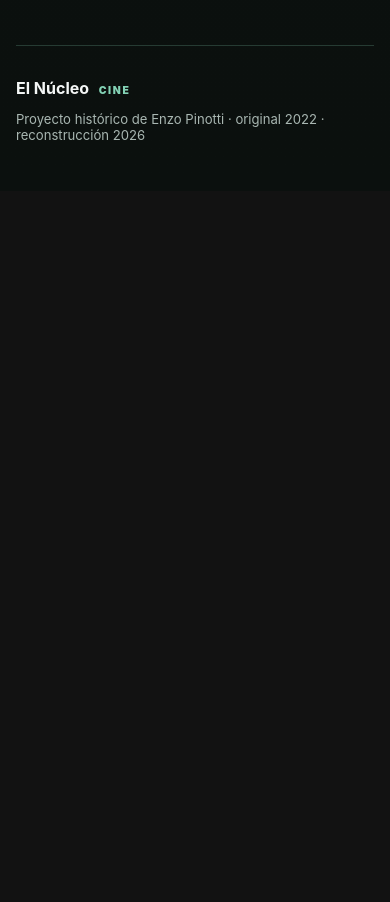
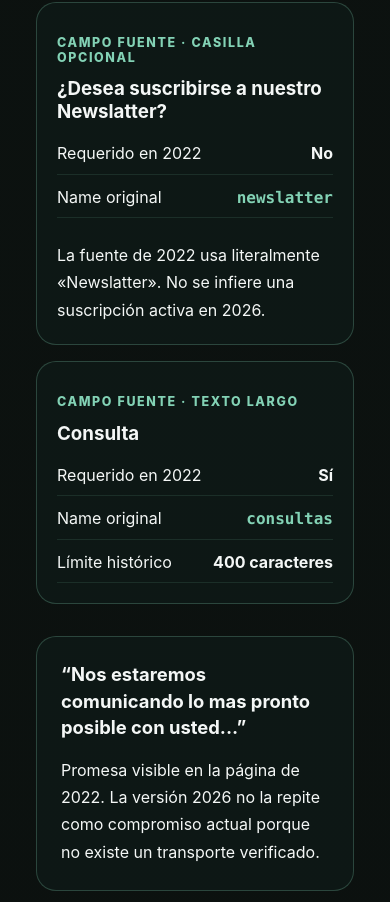
Before and after one commit to Enzopinotti/El_Nucleo_Web, a React (Vite) app in the folder modern/: page / in a window 390 px wide. Shown: the part 10282-11184 px from the top of the page. Before the commit the page ends 10473 px from the top, so only its background shows below. Built offline with nearby package versions, Linux system fonts and the light colour scheme.

Commit message:
feat(modern): migrate historical Contacto without fake transport

```diff
--- a/modern/src/App.tsx
+++ b/modern/src/App.tsx
@@ -1,9 +1,11 @@
 import { ArchiveGallery } from "./components/ArchiveGallery";
 import { BackstageArchive } from "./components/BackstageArchive";
 import { HistoricalAbout } from "./components/HistoricalAbout";
+import { HistoricalContact } from "./components/HistoricalContact";
 import { HistoricalTeam } from "./components/HistoricalTeam";
 import { historicalAboutStatements } from "./content/historical-about";
 import { historicalBackstage } from "./content/historical-backstage";
+import { historicalContactContract } from "./content/historical-contact";
 import { historicalLogo, historicalServices } from "./content/historical-home";
 import {
   historicalClientReferences,
@@ -32,6 +34,7 @@ export function App() {
           <a href="#servicios">Servicios 2022</a>
           <a href="#backstage">Backstage</a>
           <a href="#equipo">Equipo 2022</a>
+          <a href="#contacto">Contacto 2022</a>
           <a href="#historia">Historia</a>
         </nav>
       </header>
@@ -88,6 +91,8 @@ export function App() {
           people={historicalPeople}
           clientReferences={historicalClientReferences}
         />
+
+        <HistoricalContact contract={historicalContactContract} />
 
         <section
           className="history-section"
@@ -160,9 +165,9 @@ export function App() {
               <span aria-hidden="true">03</span>
               <h3>Contenido con límites honestos</h3>
               <p>
-                Servicios, equipo y clientes históricos no se presentan
-                automáticamente como actividad vigente. Cada afirmación se
-                revisa antes del cutover.
+                Servicios, equipo, clientes y contacto históricos no se
+                presentan automáticamente como actividad vigente. Cada
+                afirmación o flujo se verifica antes del cutover.
               </p>
             </article>
           </div>
--- /dev/null
+++ b/modern/src/components/HistoricalContact.tsx
@@ -0,0 +1,141 @@
+import type { HistoricalContactField } from "../content/historical-contact";
+
+type HistoricalContactProps = {
+  contract: {
+    sourceYear: number;
+    sourcePath: string;
+    sourceBlob: string;
+    sourceMethod: string;
+    sourceAction: string;
+    sourceEncoding: string;
+    sourcePromise: string;
+    fields: readonly HistoricalContactField[];
+  };
+};
+
+const fieldTypeLabel: Record<HistoricalContactField["kind"], string> = {
+  text: "Texto",
+  email: "Correo electrónico",
+  checkbox: "Casilla opcional",
+  textarea: "Texto largo",
+};
+
+export function HistoricalContact({ contract }: HistoricalContactProps) {
+  return (
+    <section
+      className="historical-contact"
+      id="contacto"
+      aria-labelledby="contacto-title"
+      aria-describedby="contacto-boundary"
+    >
+      <div className="historical-contact__intro">
+        <div>
+          <p className="section-kicker">Contacto · archivo 2022</p>
+          <h2 id="contacto-title">Lo que el formulario histórico pedía</h2>
+        </div>
+
+        <p id="contacto-boundary" className="section-note">
+          La reconstrucción 2026 conserva el contrato visible de la página
+          original, pero no recopila ni transmite datos personales: el código
+          de 2022 no define un destino de entrega verificable.
+        </p>
+      </div>
+
+      <aside
+        className="historical-contact__status"
+        aria-label="Estado del contacto en 2026"
+      >
+        <div>
+          <span className="historical-contact__status-label">
+            Recolección de datos 2026
+          </span>
+          <strong>No habilitada</strong>
+        </div>
+        <p>
+          No hay formulario operativo, newsletter activa ni estado de éxito
+          simulado. Un canal real deberá definir destino, privacidad, anti-spam
+          y estados de error antes de aceptar información de una persona.
+        </p>
+      </aside>
+
+      <div className="historical-contact__contract">
+        <article className="historical-contact__source">
+          <p className="historical-contact__eyebrow">Contrato fuente</p>
+          <h3>El HTML enviaba por GET a una acción vacía</h3>
+          <dl>
+            <div>
+              <dt>Año</dt>
+              <dd>{contract.sourceYear}</dd>
+            </div>
+            <div>
+              <dt>Fuente</dt>
+              <dd>
+                <code>{contract.sourcePath}</code>
+              </dd>
+            </div>
+            <div>
+              <dt>Método</dt>
+              <dd>
+                <code>{contract.sourceMethod}</code>
+              </dd>
+            </div>
+            <div>
+              <dt>Action</dt>
+              <dd>
+                <code>{contract.sourceAction || "vacía"}</code>
+              </dd>
+            </div>
+          </dl>
+          <p className="historical-contact__warning">
+            Repetir ese transporte podría exponer nombre, correo y consulta en
+            una URL o historial del navegador. Por eso no se replica.
+          </p>
+        </article>
+
+        <div className="historical-contact__fields" aria-label="Campos históricos">
+          {contract.fields.map((field) => (
+            <article className="historical-contact__field" key={field.id}>
+              <div>
+                <p className="historical-contact__eyebrow">
+                  Campo fuente · {fieldTypeLabel[field.kind]}
+                </p>
+                <h3>{field.sourceLabel}</h3>
+              </div>
+              <dl>
+                <div>
+                  <dt>Requerido en 2022</dt>
+                  <dd>{field.required ? "Sí" : "No"}</dd>
+                </div>
+                <div>
+                  <dt>Name original</dt>
+                  <dd>
+                    <code>{field.sourceName}</code>
+                  </dd>
+                </div>
+                {field.maxLength ? (
+                  <div>
+                    <dt>Límite histórico</dt>
+                    <dd>{field.maxLength} caracteres</dd>
+                  </div>
+                ) : null}
+              </dl>
+              {field.sourceNote ? (
+                <p className="historical-contact__field-note">
+                  {field.sourceNote}
+                </p>
+              ) : null}
+            </article>
+          ))}
+        </div>
+      </div>
+
+      <blockquote className="historical-contact__promise">
+        <p>“{contract.sourcePromise}”</p>
+        <footer>
+          Promesa visible en la página de 2022. La versión 2026 no la repite
+          como compromiso actual porque no existe un transporte verificado.
+        </footer>
+      </blockquote>
+    </section>
+  );
+}
--- /dev/null
+++ b/modern/src/content/historical-contact.ts
@@ -0,0 +1,60 @@
+export type HistoricalContactField = {
+  id: string;
+  sourceLabel: string;
+  kind: "text" | "email" | "checkbox" | "textarea";
+  required: boolean;
+  sourceName: string;
+  maxLength?: number;
+  sourceNote?: string;
+};
+
+export const historicalContactContract = {
+  sourceYear: 2022,
+  sourcePath: "views/contacto.html",
+  sourceBlob: "e8a550ad30c708a0893ad31b3b289b15bcf8e118",
+  sourceMethod: "GET",
+  sourceAction: "",
+  sourceEncoding: "text/plain",
+  sourcePromise:
+    "Nos estaremos comunicando lo mas pronto posible con usted...",
+  fields: [
+    {
+      id: "name",
+      sourceLabel: "Nombre",
+      kind: "text",
+      required: true,
+      sourceName: "userName",
+    },
+    {
+      id: "surname",
+      sourceLabel: "Apellido",
+      kind: "text",
+      required: true,
+      sourceName: "userSurname",
+    },
+    {
+      id: "email",
+      sourceLabel: "Correo",
+      kind: "email",
+      required: true,
+      sourceName: "userMail",
+    },
+    {
+      id: "newsletter",
+      sourceLabel: "¿Desea suscribirse a nuestro Newslatter?",
+      kind: "checkbox",
+      required: false,
+      sourceName: "newslatter",
+      sourceNote:
+        "La fuente de 2022 usa literalmente «Newslatter». No se infiere una suscripción activa en 2026.",
+    },
+    {
+      id: "message",
+      sourceLabel: "Consulta",
+      kind: "textarea",
+      required: true,
+      sourceName: "consultas",
+      maxLength: 400,
+    },
+  ] satisfies HistoricalContactField[],
+} as const;
--- /dev/null
+++ b/modern/src/styles/_contact.scss
@@ -0,0 +1,159 @@
+.historical-contact {
+  display: grid;
+  gap: 2rem;
+  padding: clamp(4.5rem, 8vw, 8rem) clamp(1.25rem, 5vw, 5rem);
+  border-top: 1px solid rgba(131, 210, 181, 0.24);
+}
+
+.historical-contact__intro {
+  display: grid;
+  gap: 1.5rem;
+}
+
+.historical-contact__intro h2,
+.historical-contact__source h3,
+.historical-contact__field h3 {
+  margin: 0;
+}
+
+.historical-contact__status,
+.historical-contact__source,
+.historical-contact__field,
+.historical-contact__promise {
+  border: 1px solid rgba(131, 210, 181, 0.25);
+  border-radius: 1.25rem;
+  background: rgba(14, 27, 24, 0.72);
+}
+
+.historical-contact__status {
+  display: grid;
+  gap: 1rem;
+  padding: clamp(1.25rem, 3vw, 2rem);
+}
+
+.historical-contact__status > div {
+  display: flex;
+  flex-wrap: wrap;
+  align-items: baseline;
+  justify-content: space-between;
+  gap: 0.75rem 1.5rem;
+}
+
+.historical-contact__status-label,
+.historical-contact__eyebrow {
+  color: var(--color-accent);
+  font-size: 0.78rem;
+  font-weight: 800;
+  letter-spacing: 0.13em;
+  text-transform: uppercase;
+}
+
+.historical-contact__status strong {
+  color: var(--color-accent);
+  font-size: clamp(1rem, 2vw, 1.2rem);
+}
+
+.historical-contact__status p,
+.historical-contact__warning,
+.historical-contact__field-note,
+.historical-contact__promise footer {
+  margin: 0;
+  color: var(--color-text-muted);
+  line-height: 1.7;
+}
+
+.historical-contact__contract {
+  display: grid;
+  gap: 1.25rem;
+}
+
+.historical-contact__source,
+.historical-contact__field {
+  display: grid;
+  gap: 1.25rem;
+  padding: clamp(1.25rem, 3vw, 2rem);
+}
+
+.historical-contact__source dl,
+.historical-contact__field dl {
+  display: grid;
+  gap: 0.75rem;
+  margin: 0;
+}
+
+.historical-contact__source dl > div,
+.historical-contact__field dl > div {
+  display: flex;
+  flex-wrap: wrap;
+  justify-content: space-between;
+  gap: 0.5rem 1rem;
+  padding-bottom: 0.65rem;
+  border-bottom: 1px solid rgba(131, 210, 181, 0.12);
+}
+
+.historical-contact__source dt,
+.historical-contact__field dt {
+  color: var(--color-text-muted);
+}
+
+.historical-contact__source dd,
+.historical-contact__field dd {
+  margin: 0;
+  font-weight: 700;
+  text-align: right;
+}
+
+.historical-contact code {
+  color: var(--color-accent);
+  font-family: ui-monospace, SFMono-Regular, Menlo, Monaco, Consolas,
+    "Liberation Mono", monospace;
+  overflow-wrap: anywhere;
+}
+
+.historical-contact__fields {
+  display: grid;
+  gap: 1rem;
+}
+
+.historical-contact__field-note {
+  padding-top: 0.25rem;
+}
+
+.historical-contact__promise {
+  display: grid;
+  gap: 1rem;
+  margin: 0;
+  padding: clamp(1.5rem, 3vw, 2.25rem);
+}
+
+.historical-contact__promise p {
+  margin: 0;
+  font-size: clamp(1.15rem, 2.5vw, 1.55rem);
+  font-weight: 700;
+  line-height: 1.45;
+}
+
+@media (min-width: 768px) {
+  .historical-contact__intro {
+    grid-template-columns: minmax(0, 0.9fr) minmax(0, 1.1fr);
+    align-items: end;
+  }
+
+  .historical-contact__contract {
+    grid-template-columns: minmax(16rem, 0.75fr) minmax(0, 1.25fr);
+    align-items: start;
+  }
+
+  .historical-contact__source {
+    position: sticky;
+    top: 6rem;
+  }
+
+  .historical-contact__fields {
+    grid-template-columns: repeat(2, minmax(0, 1fr));
+  }
+
+  .historical-contact__field:last-child:nth-child(odd) {
+    grid-column: 1 / -1;
+  }
+}
--- a/modern/src/styles/index.scss
+++ b/modern/src/styles/index.scss
@@ -4,3 +4,4 @@
 @use "about";
 @use "services";
 @use "team";
+@use "contact";
```
Also changed, not shown: 1 other file (tests, documents, lock files or other folders).
